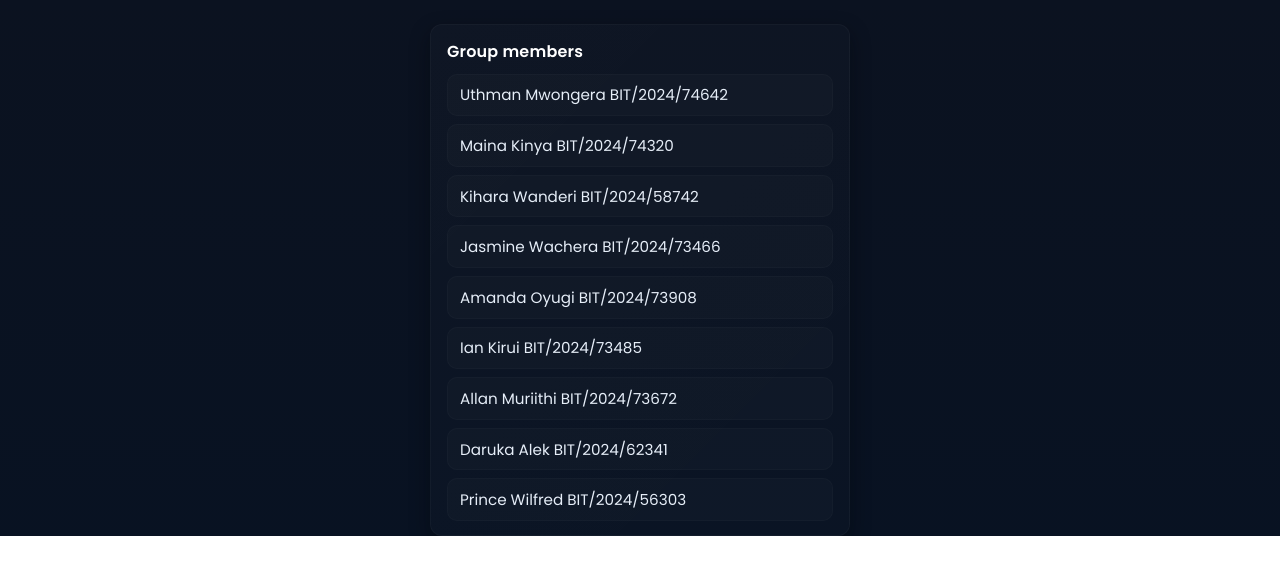
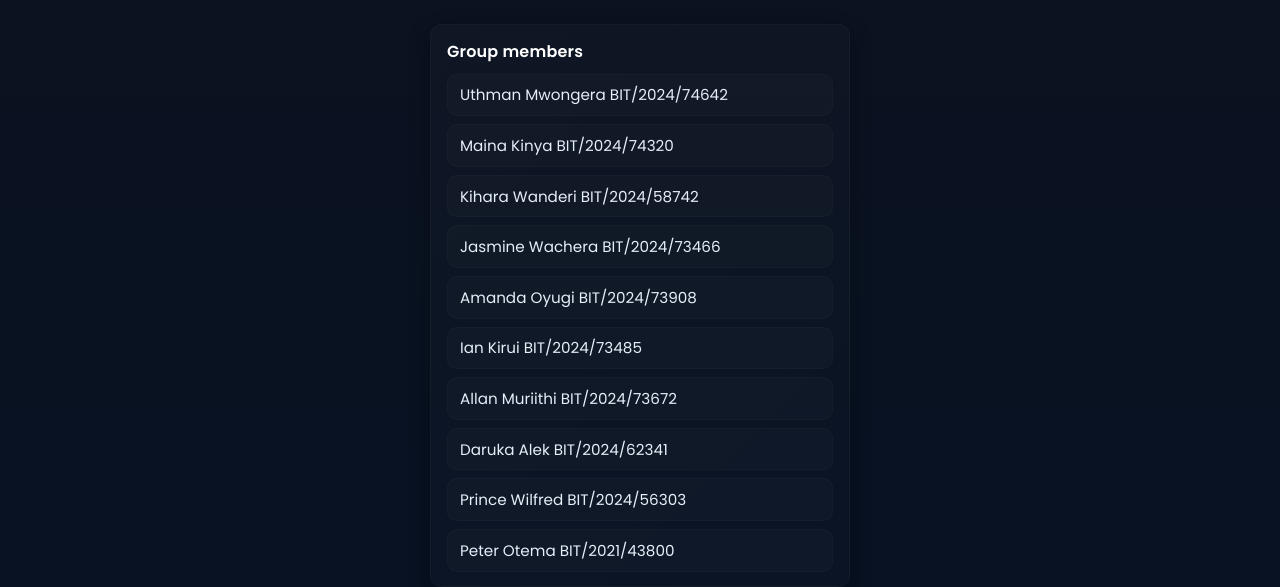
Before and after one commit to Uthman-dev/log-in-page-groupwork, a plain HTML site: page index.html in a window 1280 px wide. Shown: the part 802-1389 px from the top of the page. Before the commit the page ends 1338 px from the top, so only its background shows below. Drawn offline with Linux system fonts and the light colour scheme.

Commit message:
Update index.html

```diff
--- a/index.html
+++ b/index.html
@@ -94,6 +94,7 @@
                     <li>Allan Muriithi BIT/2024/73672</li>
 					<li>Daruka Alek BIT/2024/62341</li>
                     <li>Prince Wilfred BIT/2024/56303</li>
+					<li>Peter Otema BIT/2021/43800</li>
 
 					<!-- Add or remove <li> items to update the list -->
 				</ul>
```
